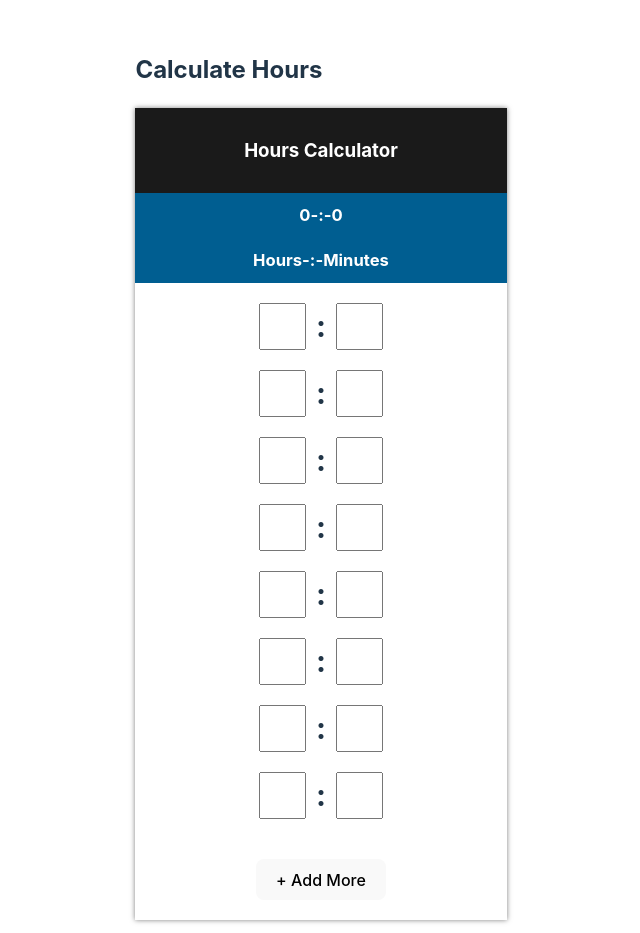
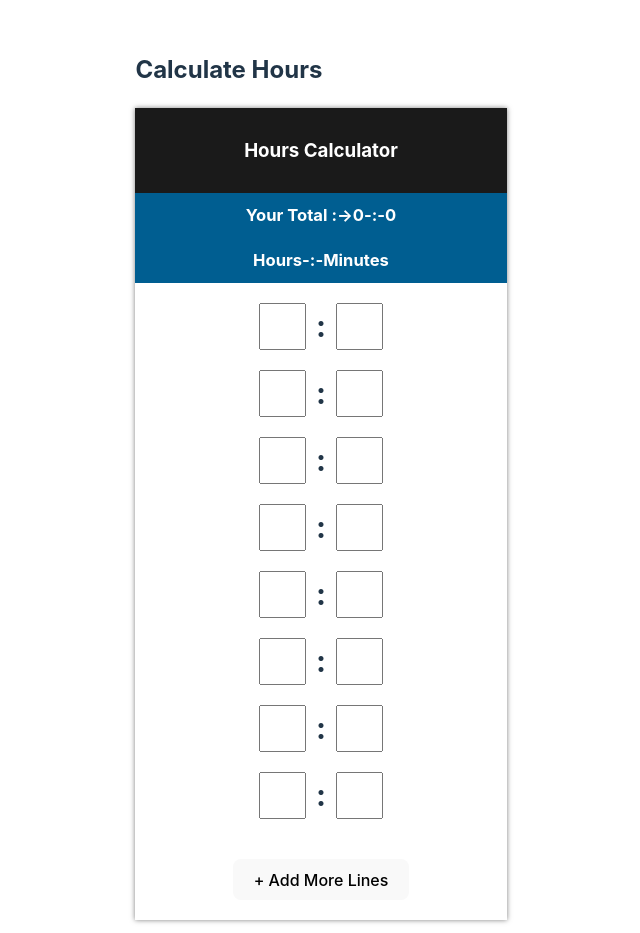
Before and after one commit to minhaj57sorder/hour-calculator, a Vue app: page / in a window 1280 px wide. Shown: the top 933 px of the page, without its empty margins (319-959 px from the left). Built offline with nearby package versions, Linux system fonts and the light colour scheme.

Commit message:
title changed

```diff
--- a/src/components/HourCalculator.vue
+++ b/src/components/HourCalculator.vue
@@ -5,6 +5,9 @@
         </div>
         <div class="title-output-container">
             <div class="hours-minutes-outputs-titles">
+                <h5>
+                    Your Total :->
+                </h5>
                 <h5>{{ totalHours }}</h5>
                 <h5>-:-</h5>
                 <h5>{{ totalMinutes }}</h5>
@@ -25,7 +28,7 @@
             </div>
         </div>
         <div class="add-more-input">
-            <button @click="addInput">+ Add More</button>
+            <button @click="addInput">+ Add More Lines</button>
         </div>
     </div>
 </template>
```
